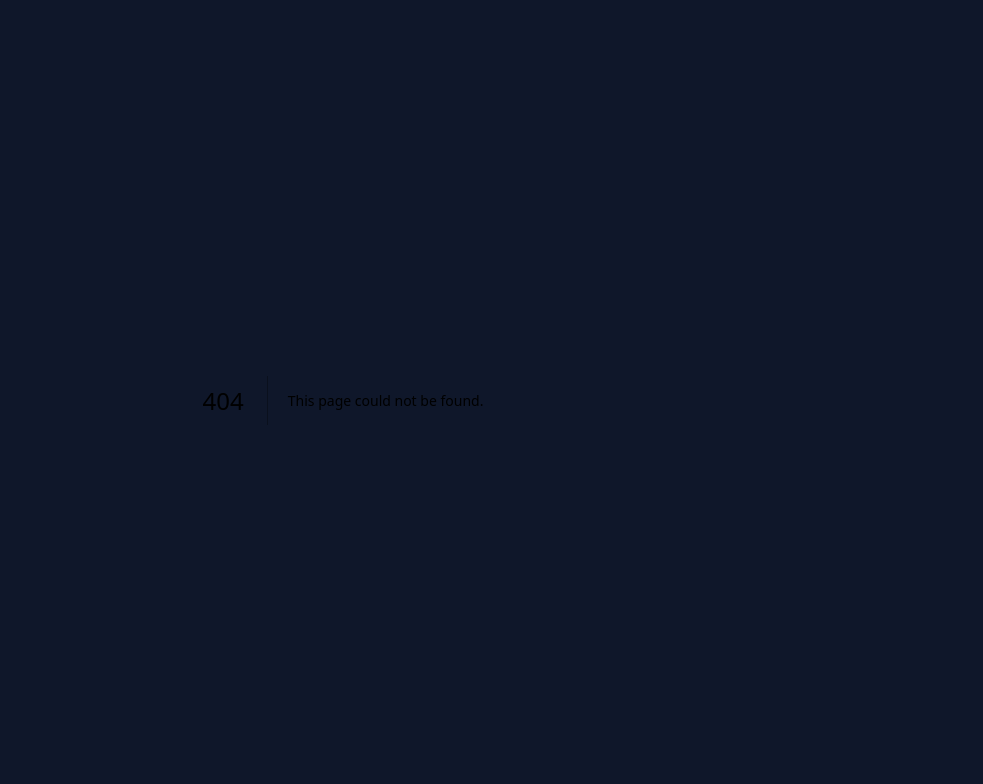
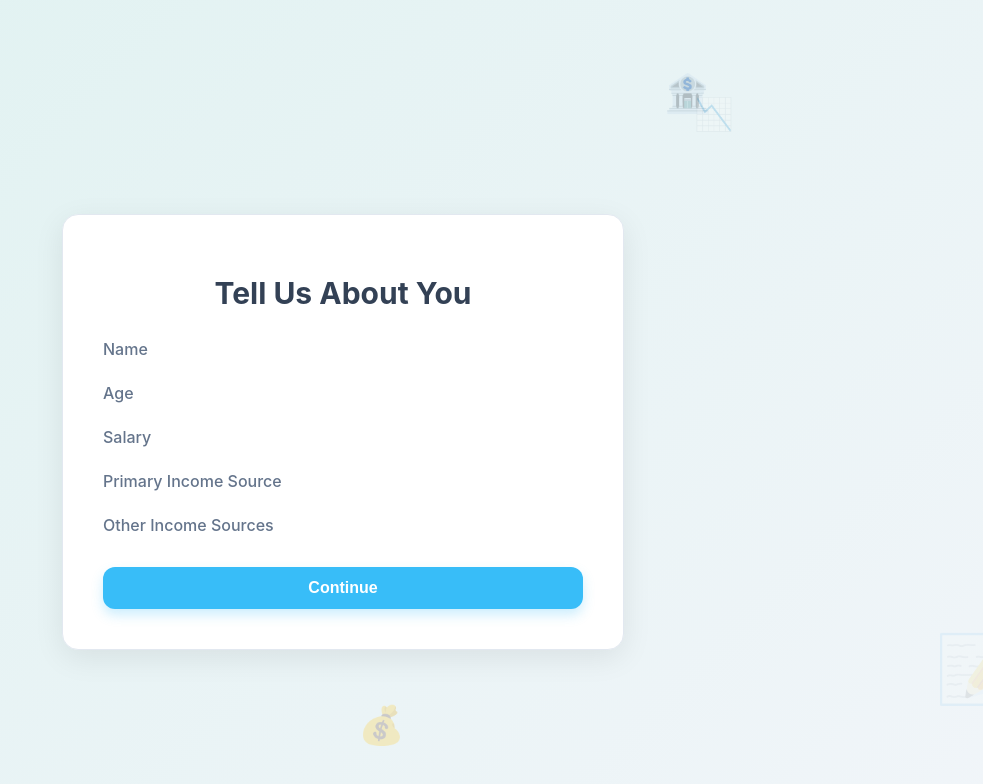
Before and after one commit to TinkerTechie/Foresight-Finance, a Next.js app: page /userinfo in a window 1280 px wide. Before the commit this address had no page. Shown: the top 784 px of the page, without its empty margins (297-1280 px from the left). Built offline with nearby package versions, Linux system fonts and the light colour scheme.

Commit message:
userinfo page added

```diff
--- /dev/null
+++ b/src/app/components/stylee.css
@@ -0,0 +1,46 @@
+.main{
+        min-height: 100vh;
+        background-color: #0F172A;
+        display: flex;
+        flex-direction: column;
+        justify-content: center;
+        align-items: center;
+        padding: 2rem;
+        position: relative;
+        font-family: Inter sans-serif;
+}
+.pig{
+    background-color: rgba(255, 255, 255, 0.05);
+    backdrop-filter: blur(14px);
+    border-radius: 20px;
+    padding: 2.5rem;
+    box-shadow: 0 8px 32px rgba(16, 228, 165, 0.15);
+    max-width: 600px;
+    text-align: center;
+    color: #E0FFF4;
+}
+.buton{
+    background: linear-gradient(135deg, #10E4A5 0%, #34d399 100%);
+        color: #0F172A;
+        padding: 0.85rem 1.5rem;
+        border-radius: 50px;
+        font-weight: 600;
+        border: none;
+        font-size: 1rem;
+        box-shadow: 0 8px 16px rgba(16, 228, 165, 0.35);
+        cursor: pointer;
+        transition: transform 0.2s ease, box-shadow 0.2s ease;
+}
+.icon{
+    background-color: #1E293B;
+    padding: 1rem;
+    border-radius: 1rem;
+    box-shadow: 0 4px 10px rgba(16, 228, 165, 0.1);
+}
+.label{
+    margin-top: 0.5rem;
+    font-size: 0.9rem;
+}
+.block{
+    text-align: center;
+}
--- a/src/app/dashboard/style.css
+++ b/src/app/dashboard/style.css
@@ -42,7 +42,7 @@ body {
     .feat1 {
     display: flex;
     justify-content: center;
-    gap: 2rem;
+    gap: 3rem;
     flex-wrap: wrap;
     margin-bottom: 2rem;
     }
--- /dev/null
+++ b/src/app/userinfo/page.js
@@ -0,0 +1,108 @@
+"use client";
+import React, { useState } from "react";
+import "./userinfo.css";
+
+export function FloatingEmojis() {
+  const emojis = ["💼", "💰", "📊", "👤", "📝", "🏦", "📈", "💳", "🧾", "🪙", "🧮", "📉"];
+
+  return (
+    <div
+      style={{
+        position: "absolute",
+        top: 0,
+        left: 0,
+        right: 0,
+        bottom: 0,
+        pointerEvents: "none",
+        zIndex: 0,
+        overflow: "hidden",
+      }}
+    >
+      {emojis.map((emoji, i) => {
+        const size = 24 + Math.random() * 48; // 24px–72px
+        const top = Math.random() * 100;
+        const left = Math.random() * 100;
+        const delay = Math.random() * 10;
+        const duration = 20 + Math.random() * 20;
+
+        const style = {
+          position: "absolute",
+          fontSize: `${size}px`,
+          opacity: 0.1 + Math.random() * 0.3,
+          top: `${top}%`,
+          left: `${left}%`,
+          userSelect: "none",
+          animation: `floatUp ${duration}s ease-in infinite`,
+          animationDelay: `${delay}s`,
+          filter: "blur(0.3px)",
+        };
+        return (
+          <span key={i} style={style}>
+            {emoji}
+          </span>
+        );
+      })}
+      <style>{`
+        @keyframes floatUp {
+          0% { transform: translateY(100vh); opacity: 0.2; }
+          50% { opacity: 0.3; }
+          100% { transform: translateY(-120vh); opacity: 0; }
+        }
+      `}</style>
+    </div>
+  );
+}
+
+
+
+const InputField = ({ label, name, type = "text", onChange, value }) => {
+  return (
+    <div className="fieldContainer">
+      <label htmlFor={name} className="label">
+        {label}
+      </label>
+      <input
+        id={name}
+        name={name}
+        type={type}
+        value={value}
+        onChange={onChange}
+        className="expandingInput"
+        placeholder={label}
+        autoComplete="off"
+      />
+    </div>
+  );
+};
+
+export default function UserInfoPage() {
+  const [form, setForm] = useState({
+    name: "",
+    age: "",
+    salary: "",
+    incomeSource: "",
+    otherIncome: "",
+  });
+
+  const handleChange = (e) => {
+    setForm({ ...form, [e.target.name]: e.target.value });
+  };
+
+  return (
+    <div className="userInfoContainer">
+      <FloatingEmojis />
+      <div className="card">
+        <h1 className="title">Tell Us About You</h1>
+        <InputField label="Name" name="name" value={form.name} onChange={handleChange} />
+        <InputField label="Age" name="age" type="number" value={form.age} onChange={handleChange} />
+        <InputField label="Salary" name="salary" type="number" value={form.salary} onChange={handleChange} />
+        <InputField label="Primary Income Source" name="incomeSource" value={form.incomeSource} onChange={handleChange} />
+        <InputField label="Other Income Sources" name="otherIncome" value={form.otherIncome} onChange={handleChange} />
+
+        <button onClick={() => console.log("User Data:", form)} className="button">
+          Continue
+        </button>
+      </div>
+    </div>
+  );
+}
--- /dev/null
+++ b/src/app/userinfo/userinfo.css
@@ -0,0 +1,92 @@
+.userInfoContainer {
+  position: relative;
+  min-height: 100vh;
+  background: linear-gradient(135deg, #e0f2f1, #f1f5f9);
+  display: flex;
+  justify-content: center;
+  align-items: center;
+  padding: 2rem;
+  overflow: hidden;
+}
+
+.card {
+  position: relative;
+  z-index: 1;
+  background: #ffffff;
+  border-radius: 16px;
+  padding: 2.5rem;
+  max-width: 480px;
+  width: 100%;
+  box-shadow: 0 8px 30px rgba(0, 0, 0, 0.08);
+  border: 1px solid #e2e8f0;
+}
+
+.title {
+  text-align: center;
+  font-size: 1.875rem;
+  font-weight: 700;
+  color: #334155; /* Slate */
+  margin-bottom: 1.75rem;
+}
+
+.fieldContainer {
+  display: flex;
+  align-items: center;
+  margin-bottom: 1.5rem;
+  position: relative;
+  width: 100%;
+}
+
+.label {
+  min-width: 140px;
+  font-size: 1rem;
+  font-weight: 500;
+  color: #64748b; /* Muted Slate */
+  user-select: none;
+}
+
+.expandingInput {
+  width: 0;
+  opacity: 0;
+  border: none;
+  border-bottom: 2px solid transparent;
+  padding: 0;
+  font-size: 1rem;
+  color: #0f172a;
+  background-color: transparent;
+  outline: none;
+  transition: all 0.35s ease;
+  flex-shrink: 0;
+  margin-left: 12px;
+}
+
+.fieldContainer:hover .expandingInput,
+.expandingInput:focus {
+  width: calc(100% - 160px);
+  opacity: 1;
+  border-bottom: 2px solid #38bdf8; /* Light Blue Underline */
+  padding: 6px 10px;
+  background-color: #f8fafc;
+  border-radius: 6px;
+  box-shadow: 0 1px 5px rgba(56, 189, 248, 0.1);
+}
+
+.button {
+  display: block;
+  width: 100%;
+  padding: 12px;
+  font-size: 1rem;
+  font-weight: 600;
+  background-color: #38bdf8;
+  color: white;
+  border: none;
+  border-radius: 12px;
+  cursor: pointer;
+  margin-top: 2rem;
+  transition: all 0.3s ease;
+  box-shadow: 0 6px 12px rgba(56, 189, 248, 0.25);
+}
+
+.button:hover {
+  background-color: #0ea5e9;
+}
```
Also changed, not shown: src/app/components/page.js (+9 -46 lines), src/app/login/page.js (+20 -25 lines), src/app/login/style1.css (+23 -0 lines).
